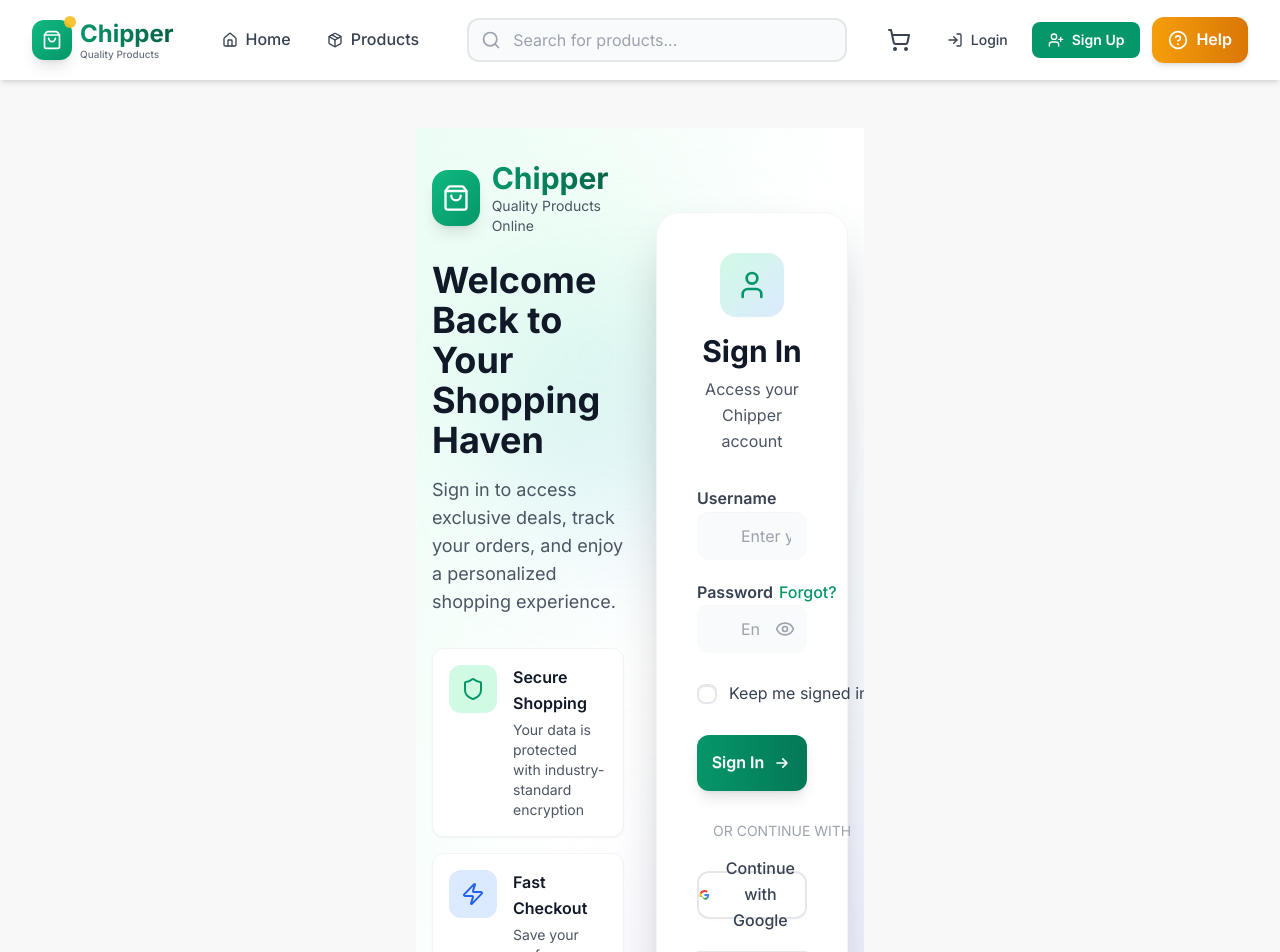
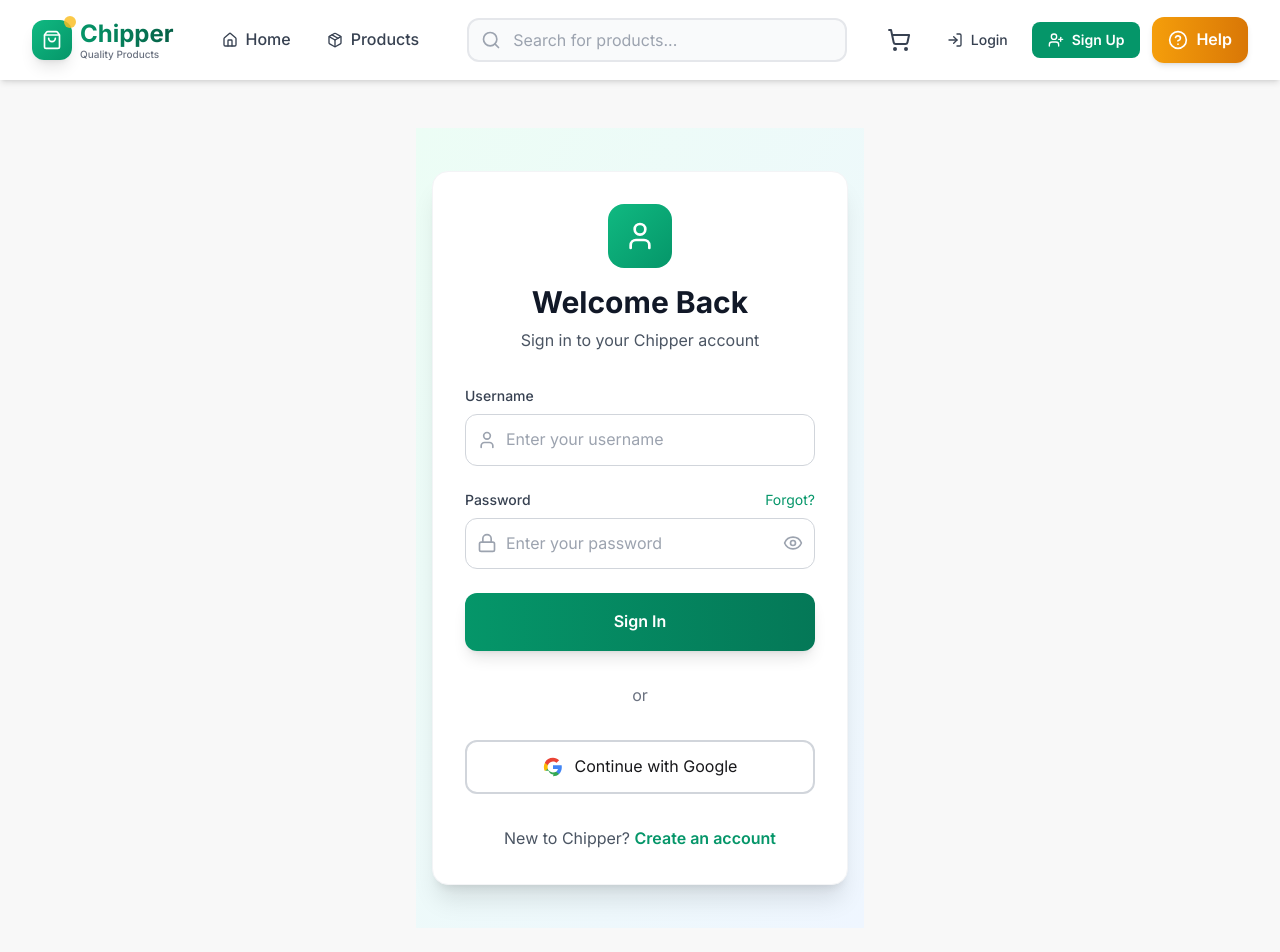
Before and after one commit to Simon-Keya/Chipper, a Next.js app in the folder chipper/: page /auth/login in a window 1280 px wide. Shown: the top 952 px of the page. Built offline with nearby package versions, Linux system fonts and the light colour scheme.

Commit message:
update login page

```diff
--- a/chipper/app/auth/login/page.tsx
+++ b/chipper/app/auth/login/page.tsx
@@ -1,6 +1,6 @@
 'use client';
 
-import { Eye, EyeOff, Heart, Lock, Shield, ShoppingBag, User, Zap } from 'lucide-react';
+import { Eye, EyeOff, Lock, User } from 'lucide-react';
 import Link from 'next/link';
 import { useState } from 'react';
 
@@ -8,14 +8,13 @@
   const [username, setUsername] = useState('');
   const [password, setPassword] = useState('');
   const [showPassword, setShowPassword] = useState(false);
-  const [rememberMe, setRememberMe] = useState(false);
   const [loading, setLoading] = useState(false);
   const [error, setError] = useState('');
 
   const handleSubmit = async (e: React.FormEvent) => {
     e.preventDefault();
     if (!username || !password) {
-      setError('Please fill in all fields');
+      setError('Please fill in both fields');
       return;
     }
 
@@ -24,9 +23,7 @@
 
     try {
       const apiUrl = process.env.NEXT_PUBLIC_API_URL;
-      if (!apiUrl) {
-        throw new Error('API URL not configured');
-      }
+      if (!apiUrl) throw new Error('Server configuration error');
 
       const response = await fetch(`${apiUrl}/api/auth/login`, {
         method: 'POST',
@@ -37,29 +34,17 @@
       if (!response.ok) {
         let message = 'Invalid credentials';
         try {
-          const errorData = await response.json();
-          message = errorData.error || errorData.message || message;
-        } catch {
-          message = response.statusText || message;
-        }
+          const data = await response.json();
+          message = data.error || data.message || message;
+        } catch {}
         throw new Error(message);
       }
 
-      const data = await response.json();
-
-      console.log('Login successful! Token:', data.token);
-
-      localStorage.setItem('token', data.token);
-
-      if (rememberMe) {
-        localStorage.setItem('rememberMe', 'true');
-      }
-
-      console.log('Redirecting to /profile...');
+      const { token } = await response.json();
+      localStorage.setItem('token', token);
 
       window.location.href = '/profile';
-    } catch (err: unknown) {
-      console.error('Login error:', err);
+    } catch (err) {
       setError(err instanceof Error ? err.message : 'Login failed');
     } finally {
       setLoading(false);
@@ -67,242 +52,109 @@
   };
 
   return (
-    <div className="min-h-screen bg-gradient-to-br from-emerald-50 via-white to-blue-50 relative overflow-hidden">
-      {/* Decorative Background Elements */}
-      <div className="absolute inset-0 pointer-events-none">
-        <div className="absolute top-20 left-10 w-72 h-72 bg-emerald-200 rounded-full mix-blend-multiply filter blur-3xl opacity-20 animate-blob"></div>
-        <div className="absolute top-40 right-20 w-72 h-72 bg-blue-200 rounded-full mix-blend-multiply filter blur-3xl opacity-20 animate-blob animation-delay-2000"></div>
-        <div className="absolute bottom-20 left-1/2 w-72 h-72 bg-purple-200 rounded-full mix-blend-multiply filter blur-3xl opacity-20 animate-blob animation-delay-4000"></div>
+    <div className="min-h-screen bg-gradient-to-br from-emerald-50 to-blue-50 flex items-center justify-center p-4">
+      <div className="w-full max-w-md">
+        <div className="bg-white rounded-2xl shadow-xl border border-gray-100 p-8">
+          {/* Header */}
+          <div className="text-center mb-8">
+            <div className="w-16 h-16 bg-gradient-to-br from-emerald-500 to-emerald-600 rounded-2xl flex items-center justify-center mx-auto mb-4">
+              <User className="w-8 h-8 text-white" />
+            </div>
+            <h1 className="text-3xl font-bold text-gray-900 mb-2">Welcome Back</h1>
+            <p className="text-gray-600">Sign in to your Chipper account</p>
           </div>
 
-      <div className="container mx-auto px-4 py-8 min-h-screen flex items-center justify-center relative z-10">
-        <div className="grid lg:grid-cols-2 gap-8 max-w-6xl w-full items-center">
-          {/* Left Side - Branding & Features */}
-          <div className="hidden lg:block">
-            <div className="space-y-8">
-              {/* Brand Section */}
-              <div>
-                <Link href="/" className="inline-flex items-center gap-3 mb-6 group">
-                  <div className="w-14 h-14 bg-gradient-to-br from-emerald-500 to-emerald-600 rounded-2xl flex items-center justify-center shadow-lg group-hover:shadow-emerald-200 transition-all duration-300 group-hover:scale-110">
-                    <ShoppingBag className="w-7 h-7 text-white" />
-                  </div>
-                  <div>
-                    <h1 className="text-3xl font-bold bg-gradient-to-r from-emerald-600 to-emerald-800 bg-clip-text text-transparent">
-                      Chipper
-                    </h1>
-                    <p className="text-sm text-gray-600">Quality Products Online</p>
-                  </div>
-                </Link>
-                <h2 className="text-4xl font-bold text-gray-900 mb-4">
-                  Welcome Back to Your Shopping Haven
-                </h2>
-                <p className="text-lg text-gray-600">
-                  Sign in to access exclusive deals, track your orders, and enjoy a personalized shopping experience.
-                </p>
-              </div>
-
-              {/* Feature Cards */}
-              <div className="space-y-4">
-                <div className="flex items-start gap-4 p-4 bg-white rounded-xl shadow-sm border border-gray-100 hover:shadow-md transition-shadow">
-                  <div className="w-12 h-12 bg-emerald-100 rounded-xl flex items-center justify-center flex-shrink-0">
-                    <Shield className="w-6 h-6 text-emerald-600" />
-                  </div>
-                  <div>
-                    <h3 className="font-semibold text-gray-900 mb-1">Secure Shopping</h3>
-                    <p className="text-sm text-gray-600">Your data is protected with industry-standard encryption</p>
-                  </div>
-                </div>
-
-                <div className="flex items-start gap-4 p-4 bg-white rounded-xl shadow-sm border border-gray-100 hover:shadow-md transition-shadow">
-                  <div className="w-12 h-12 bg-blue-100 rounded-xl flex items-center justify-center flex-shrink-0">
-                    <Zap className="w-6 h-6 text-blue-600" />
-                  </div>
-                  <div>
-                    <h3 className="font-semibold text-gray-900 mb-1">Fast Checkout</h3>
-                    <p className="text-sm text-gray-600">Save your preferences for lightning-fast purchases</p>
-                  </div>
-                </div>
-
-                <div className="flex items-start gap-4 p-4 bg-white rounded-xl shadow-sm border border-gray-100 hover:shadow-md transition-shadow">
-                  <div className="w-12 h-12 bg-purple-100 rounded-xl flex items-center justify-center flex-shrink-0">
-                    <Heart className="w-6 h-6 text-purple-600" />
-                  </div>
-                  <div>
-                    <h3 className="font-semibold text-gray-900 mb-1">Wishlist & Favorites</h3>
-                    <p className="text-sm text-gray-600">Keep track of products you love across all devices</p>
-                  </div>
-                </div>
-              </div>
-            </div>
-          </div>
-
-          {/* Right Side - Login Form */}
-          <div>
-            <div className="bg-white rounded-3xl shadow-2xl border border-gray-100 p-8 lg:p-10">
-              {/* Mobile Brand */}
-              <div className="lg:hidden text-center mb-8">
-                <Link href="/" className="inline-flex items-center gap-2 mb-4">
-                  <div className="w-12 h-12 bg-gradient-to-br from-emerald-500 to-emerald-600 rounded-xl flex items-center justify-center shadow-lg">
-                    <ShoppingBag className="w-6 h-6 text-white" />
-                  </div>
-                  <span className="text-2xl font-bold bg-gradient-to-r from-emerald-600 to-emerald-800 bg-clip-text text-transparent">
-                    Chipper
-                  </span>
-                </Link>
-              </div>
-
-              {/* Header */}
-              <div className="text-center mb-8">
-                <div className="w-16 h-16 bg-gradient-to-br from-emerald-100 to-blue-100 rounded-2xl flex items-center justify-center mx-auto mb-4">
-                  <User className="w-8 h-8 text-emerald-600" />
-                </div>
-                <h1 className="text-3xl font-bold text-gray-900 mb-2">Sign In</h1>
-                <p className="text-gray-600">Access your Chipper account</p>
-              </div>
-
-              {/* Error Alert */}
+          {/* Error */}
           {error && (
-                <div className="mb-6 p-4 bg-red-50 border border-red-200 rounded-xl flex items-start gap-3 animate-bounce-in">
-                  <svg className="w-5 h-5 text-red-600 flex-shrink-0 mt-0.5" fill="currentColor" viewBox="0 0 20 20">
-                    <path fillRule="evenodd" d="M10 18a8 8 0 100-16 8 8 0 000 16zM8.707 7.293a1 1 0 00-1.414 1.414L8.586 10l-1.293 1.293a1 1 0 101.414 1.414L10 11.414l1.293 1.293a1 1 0 001.414-1.414L11.414 10l1.293-1.293a1 1 0 00-1.414-1.414L10 8.586 8.707 7.293z" clipRule="evenodd" />
-                  </svg>
-                  <div>
-                    <h3 className="text-sm font-semibold text-red-800">Login Failed</h3>
-                    <p className="text-sm text-red-600 mt-1">{error}</p>
-                  </div>
+            <div className="mb-6 p-4 bg-red-50 border border-red-200 rounded-xl">
+              <p className="text-red-700 text-sm font-medium text-center">{error}</p>
             </div>
           )}
 
-              <form onSubmit={handleSubmit} className="space-y-5">
-                {/* Username Field */}
-                <div className="form-control">
-                  <label className="label">
-                    <span className="label-text font-semibold text-gray-700">Username</span>
+          {/* Form */}
+          <form onSubmit={handleSubmit} className="space-y-6">
+            {/* Username */}
+            <div>
+              <label className="block text-sm font-medium text-gray-700 mb-2">
+                Username
               </label>
-                  <div className="relative group">
-                    <div className="absolute left-3 top-1/2 -translate-y-1/2 text-gray-400 group-focus-within:text-emerald-600 transition-colors">
-                      <User className="w-5 h-5" />
-                    </div>
+              <div className="relative">
+                <User className="absolute left-3 top-1/2 -translate-y-1/2 w-5 h-5 text-gray-400" />
                 <input
                   type="text"
-                      placeholder="Enter your username"
                   value={username}
                   onChange={(e) => setUsername(e.target.value)}
-                      className="input input-bordered w-full pl-11 pr-4 h-12 bg-gray-50 border-gray-300 focus:bg-white focus:border-emerald-500 focus:ring-4 focus:ring-emerald-100 transition-all rounded-xl"
+                  placeholder="Enter your username"
+                  className="w-full pl-10 pr-4 py-3 border border-gray-300 rounded-xl focus:outline-none focus:ring-2 focus:ring-emerald-500 focus:border-transparent transition"
                   required
                   disabled={loading}
                 />
               </div>
             </div>
 
-                {/* Password Field */}
-                <div className="form-control">
-                  <label className="label">
-                    <span className="label-text font-semibold text-gray-700">Password</span>
-                    <Link href="/auth/forgot-password" className="label-text-alt text-emerald-600 hover:text-emerald-700 font-medium">
+            {/* Password */}
+            <div>
+              <div className="flex justify-between items-center mb-2">
+                <label className="text-sm font-medium text-gray-700">Password</label>
+                <Link href="/auth/forgot-password" className="text-sm text-emerald-600 hover:text-emerald-700">
                   Forgot?
                 </Link>
-                  </label>
-                  <div className="relative group">
-                    <div className="absolute left-3 top-1/2 -translate-y-1/2 text-gray-400 group-focus-within:text-emerald-600 transition-colors">
-                      <Lock className="w-5 h-5" />
               </div>
+              <div className="relative">
+                <Lock className="absolute left-3 top-1/2 -translate-y-1/2 w-5 h-5 text-gray-400" />
                 <input
                   type={showPassword ? 'text' : 'password'}
-                      placeholder="Enter your password"
                   value={password}
                   onChange={(e) => setPassword(e.target.value)}
-                      className="input input-bordered w-full pl-11 pr-12 h-12 bg-gray-50 border-gray-300 focus:bg-white focus:border-emerald-500 focus:ring-4 focus:ring-emerald-100 transition-all rounded-xl"
+                  placeholder="Enter your password"
+                  className="w-full pl-10 pr-12 py-3 border border-gray-300 rounded-xl focus:outline-none focus:ring-2 focus:ring-emerald-500 focus:border-transparent transition"
                   required
                   disabled={loading}
                 />
                 <button
                   type="button"
                   onClick={() => setShowPassword(!showPassword)}
-                      className="absolute right-3 top-1/2 -translate-y-1/2 text-gray-400 hover:text-emerald-600 transition-colors"
-                      tabIndex={-1}
+                  className="absolute right-3 top-1/2 -translate-y-1/2 text-gray-400 hover:text-gray-600"
                 >
                   {showPassword ? <EyeOff className="w-5 h-5" /> : <Eye className="w-5 h-5" />}
                 </button>
               </div>
             </div>
 
-                {/* Remember Me */}
-                <div className="form-control">
-                  <label className="label cursor-pointer justify-start gap-3 py-2">
-                    <input
-                      type="checkbox"
-                      className="checkbox checkbox-sm checkbox-primary border-2"
-                      checked={rememberMe}
-                      onChange={(e) => setRememberMe(e.target.checked)}
-                      disabled={loading}
-                    />
-                    <span className="label-text text-gray-700">Keep me signed in</span>
-                  </label>
-                </div>
-
-                {/* Submit Button */}
+            {/* Submit */}
             <button
               type="submit"
               disabled={loading}
-                  className="group btn btn-lg w-full bg-gradient-to-r from-emerald-600 to-emerald-700 hover:from-emerald-700 hover:to-emerald-800 text-white border-0 shadow-lg hover:shadow-xl transition-all duration-300 disabled:opacity-70 disabled:cursor-not-allowed rounded-xl h-14 relative overflow-hidden"
+              className="w-full py-4 bg-gradient-to-r from-emerald-600 to-emerald-700 hover:from-emerald-700 hover:to-emerald-800 text-white font-semibold rounded-xl shadow-lg hover:shadow-xl transition-all duration-300 disabled:opacity-70 disabled:cursor-not-allowed"
             >
-                  <span className="absolute inset-0 bg-white opacity-0 group-hover:opacity-10 transition-opacity"></span>
-                  {loading ? (
-                    <span className="flex items-center gap-2 relative z-10">
-                      <span className="loading loading-spinner loading-sm"></span>
-                      Signing in...
-                    </span>
-                  ) : (
-                    <span className="relative z-10 font-semibold flex items-center gap-2">
-                      Sign In
-                      <svg className="w-5 h-5 group-hover:translate-x-1 transition-transform" fill="none" stroke="currentColor" viewBox="0 0 24 24">
-                        <path strokeLinecap="round" strokeLinejoin="round" strokeWidth={2} d="M13 7l5 5m0 0l-5 5m5-5H6" />
-                      </svg>
-                    </span>
-                  )}
+              {loading ? 'Signing in...' : 'Sign In'}
             </button>
           </form>
 
-              <div className="divider my-8 text-gray-400 text-sm">OR CONTINUE WITH</div>
+          {/* Divider */}
+          <div className="my-8 text-center text-gray-500">
+            <span className="px-4 bg-white">or</span>
+            <div className="absolute left-0 right-0 top-1/2 h-px bg-gray-300 -z-10"></div>
+          </div>
 
-              {/* Social Login */}
-              <div className="space-y-3">
-                <button className="btn btn-lg w-full bg-white hover:bg-gray-50 border-2 border-gray-200 hover:border-emerald-300 transition-all rounded-xl h-12">
+          {/* Google Login (placeholder) */}
+          <button className="w-full py-3 border-2 border-gray-300 hover:border-emerald-500 rounded-xl flex items-center justify-center gap-3 transition">
             <svg className="w-5 h-5" viewBox="0 0 24 24">
               <path fill="#4285F4" d="M22.56 12.25c0-.78-.07-1.53-.2-2.25H12v4.26h5.92c-.26 1.37-1.04 2.53-2.21 3.31v2.77h3.57c2.08-1.92 3.28-4.74 3.28-8.09z"/>
               <path fill="#34A853" d="M12 23c2.97 0 5.46-.98 7.28-2.66l-3.57-2.77c-.98.66-2.23.95-3.91.95-2.94 0-5.44-1.98-6.33-4.66H2.85v2.77h3.82c.84 2.62 3.17 4.5 5.93 4.5z"/>
               <path fill="#FBBC05" d="M5.84 14.09c-.21-.66-.34-1.36-.34-2.09s.13-1.43.34-2.09V7.07H2.18C1.43 8.55 1 10.22 1 12s.43 3.45 1.18 4.93l2.85-2.22.81-.62z"/>
               <path fill="#EA4335" d="M12 5.38c1.62 0 3.06.56 4.21 1.64l3.15-3.15C17.45 2.09 14.97 1 12 1 7.7 1 3.99 3.2 2.18 6.93l3.66 2.84C6.86 7.21 9.29 5.38 12 5.38z"/>
             </svg>
-                  <span className="font-medium text-gray-700">Continue with Google</span>
+            Continue with Google
           </button>
-              </div>
 
-              {/* Sign Up Link */}
-              <div className="mt-8 pt-6 border-t border-gray-200 text-center">
-                <p className="text-gray-600">
+          {/* Sign Up */}
+          <p className="text-center mt-8 text-gray-600">
             New to Chipper?{' '}
-                  <Link href="/auth/register" className="text-emerald-600 hover:text-emerald-700 font-semibold transition-colors inline-flex items-center gap-1">
+            <Link href="/auth/register" className="text-emerald-600 hover:text-emerald-700 font-semibold">
               Create an account
-                    <svg className="w-4 h-4" fill="none" stroke="currentColor" viewBox="0 0 24 24">
-                      <path strokeLinecap="round" strokeLinejoin="round" strokeWidth={2} d="M13 7l5 5m0 0l-5 5m5-5H6" />
-                    </svg>
             </Link>
           </p>
-              </div>
-
-              {/* Back to Home */}
-              <div className="mt-4 text-center">
-                <Link href="/" className="text-sm text-gray-500 hover:text-emerald-600 transition-colors inline-flex items-center gap-1">
-                  <svg className="w-4 h-4" fill="none" stroke="currentColor" viewBox="0 0 24 24">
-                    <path strokeLinecap="round" strokeLinejoin="round" strokeWidth={2} d="M10 19l-7-7m0 0l7-7m-7 7h18" />
-                  </svg>
-                  Back to shopping
-                </Link>
-              </div>
-            </div>
-          </div>
         </div>
       </div>
     </div>
```
Lines whose indentation alone changed are shown as unchanged.
